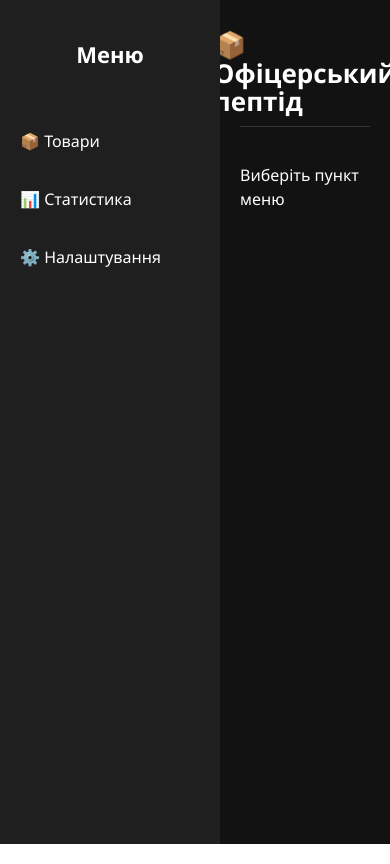
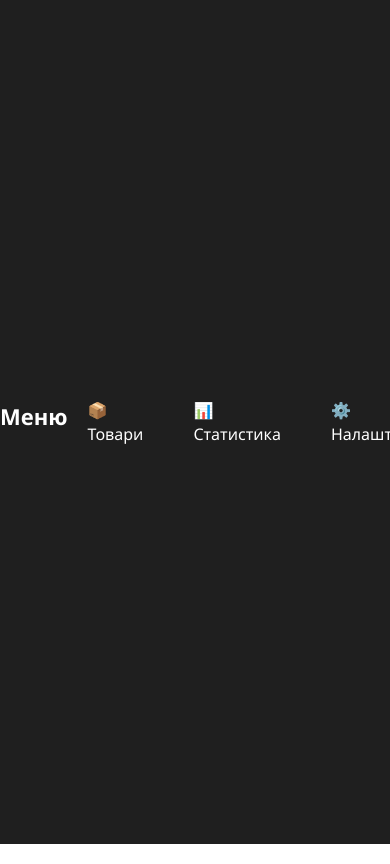
Before and after one commit to Rezzyyq/sportpit-app, a React (Vite) app: page / in a window 390 px wide. Built offline with nearby package versions, Linux system fonts and the light colour scheme.

Commit message:
Оновлення 1.4 (Додав сортування таблиці)

```diff
--- a/src/App.css
+++ b/src/App.css
@@ -1,3 +1,4 @@
+/* Основні стилі */
 html, body, #root {
   height: 100%;
   margin: 0;
@@ -7,12 +8,15 @@ html, body, #root {
   box-sizing: border-box;
 }
 
-*, *::before, *::after { box-sizing: inherit; }
+*, *::before, *::after {
+  box-sizing: inherit;
+}
 
+/* Контейнер додатку */
 .app {
   display: flex;
-  height: 100vh; /* повна висота вікна */
-  width: 100vw;  /* повна ширина */
+  height: 100vh;
+  width: 100vw;
 }
 
 /* Sidebar */
@@ -24,7 +28,7 @@ html, body, #root {
   align-items: center;
   padding: 20px 0;
   height: 100%;
-  flex-shrink: 0; /* не зменшується */
+  flex-shrink: 0;
 }
 
 .sidebar h2 {
@@ -54,19 +58,19 @@ html, body, #root {
 
 /* Main content */
 .main {
-  flex: 1; /* займає весь залишковий простір */
+  flex: 1;
   display: flex;
   flex-direction: column;
   padding: 20px;
   overflow-y: auto;
-  min-width: 0; /* для flex правильної роботи */
+  min-width: 0;
 }
 
-/* Контент контейнер центрований */
+/* Контейнер контенту */
 .content {
-  max-width: 1200px; /* ширина контенту */
+  max-width: 1200px;
   width: 100%;
-  margin: 0 auto; /* по центру */
+  margin: 0 auto;
 }
 
 /* Header */
@@ -74,10 +78,9 @@ html, body, #root {
   padding: 10px 0;
   margin-bottom: 20px;
   border-bottom: 1px solid #333;
-
-  display: flex;          /* flex контейнер */
-  justify-content: center; /* по центру горизонтально */
-  align-items: center;     /* по центру вертикально */
+  display: flex;
+  justify-content: center;
+  align-items: center;
 }
 
 .header h1 {
@@ -85,8 +88,7 @@ html, body, #root {
   font-size: 26px;
 }
 
-
-/* Stats */
+/* Статистика */
 .stats {
   display: flex;
   gap: 40px;
@@ -94,7 +96,7 @@ html, body, #root {
   font-size: 18px;
 }
 
-/* Search input */
+/* Пошук */
 .search-input {
   width: 100%;
   padding: 10px;
@@ -104,7 +106,7 @@ html, body, #root {
   font-size: 16px;
 }
 
-/* Form */
+/* Форма додавання/редагування */
 .form {
   display: flex;
   gap: 10px;
@@ -130,7 +132,7 @@ html, body, #root {
   font-size: 14px;
 }
 
-/* Table */
+/* Таблиця */
 .table-container {
   overflow-y: auto;
   max-height: calc(100vh - 300px);
@@ -154,7 +156,7 @@ table thead {
 table tbody tr.even { background: #1f1f1f; }
 table tbody tr.odd { background: #2a2a2a; }
 
-/* Buttons inside table */
+/* Кнопки в таблиці */
 .edit-btn, .delete-btn {
   padding: 5px 10px;
   border-radius: 5px;
@@ -167,10 +169,21 @@ table tbody tr.odd { background: #2a2a2a; }
 .edit-btn { background: #2196f3; }
 .delete-btn { background: #f44336; }
 
-/* No data */
+/* Повідомлення про відсутність даних */
 .no-data {
   text-align: center;
   margin-top: 20px;
   font-size: 16px;
   color: #aaa;
 }
+
+/* Адаптивність для мобільних */
+@media (max-width: 768px) {
+  .app { flex-direction: column; }
+  .sidebar { width: 100%; flex-direction: row; overflow-x: auto; padding: 10px 0; }
+  .sidebar ul { display: flex; flex-direction: row; gap: 10px; padding: 0; }
+  .sidebar ul li { margin-bottom: 0; }
+  .main { padding: 10px; }
+  .form { flex-direction: column; }
+  table th, table td { font-size: 12px; padding: 8px; }
+}
--- a/src/App.jsx
+++ b/src/App.jsx
@@ -83,7 +83,11 @@ function Header() {
 }
 
 function Content({ view }) {
-  const [products, setProducts] = useState(initialProducts);
+  const [products, setProducts] = useState(() => {
+    const saved = localStorage.getItem("products");
+    return saved ? JSON.parse(saved) : initialProducts;
+  });
+
   const [form, setForm] = useState({ name: "", quantity: "", customer: "", date: "" });
   const [editIndex, setEditIndex] = useState(null);
   const [search, setSearch] = useState("");
@@ -93,9 +97,16 @@ function Content({ view }) {
   }, [products]);
 
   const handleChange = (e) => setForm({ ...form, [e.target.name]: e.target.value });
+
   const handleAddOrEdit = (e) => {
     e.preventDefault();
     if (!form.name || !form.quantity || !form.customer || !form.date) return;
+
+    if (Number(form.quantity) <= 0) {
+      alert("❌ Кількість має бути більше нуля!");
+      return;
+    }
+
     if (editIndex !== null) {
       const updated = [...products];
       updated[editIndex] = form;
@@ -106,6 +117,7 @@ function Content({ view }) {
     }
     setForm({ name: "", quantity: "", customer: "", date: "" });
   };
+
   const handleDelete = (i) => {
     if (window.confirm("Видалити товар?")) {
       const updated = [...products];
@@ -113,6 +125,7 @@ function Content({ view }) {
       setProducts(updated);
     }
   };
+
   const handleEdit = (i) => setForm(products[i]) || setEditIndex(i);
 
   const filteredProducts = products.filter(
@@ -123,6 +136,13 @@ function Content({ view }) {
 
   const totalQuantity = products.reduce((acc, p) => acc + Number(p.quantity), 0);
 
+  // статистика по клієнтах
+  const customerStats = products.reduce((acc, p) => {
+    if (!p.customer) return acc;
+    acc[p.customer] = (acc[p.customer] || 0) + Number(p.quantity);
+    return acc;
+  }, {});
+
   if (view === "stats") {
     return (
       <div className="content">
@@ -130,6 +150,14 @@ function Content({ view }) {
           <div>📦 Всього товарів: {products.length}</div>
           <div>📊 Загальна кількість: {totalQuantity}</div>
         </div>
+        <h3>👥 Відвантаження по клієнтах:</h3>
+        <ul>
+          {Object.entries(customerStats).map(([client, qty]) => (
+            <li key={client}>
+              {client}: {qty}
+            </li>
+          ))}
+        </ul>
       </div>
     );
   }
@@ -143,7 +171,6 @@ function Content({ view }) {
     );
   }
 
-  // Основний вид - Товари
   return (
     <div className="content">
       <input
```
